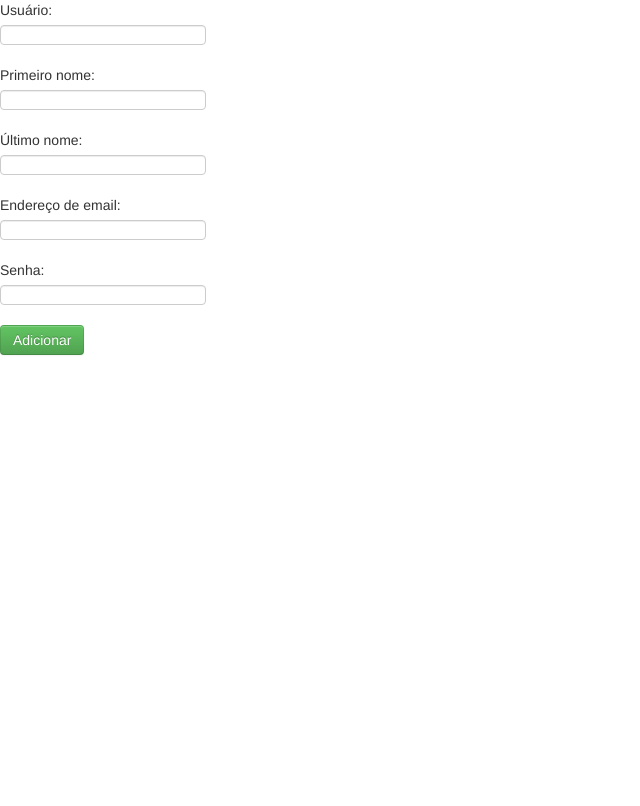
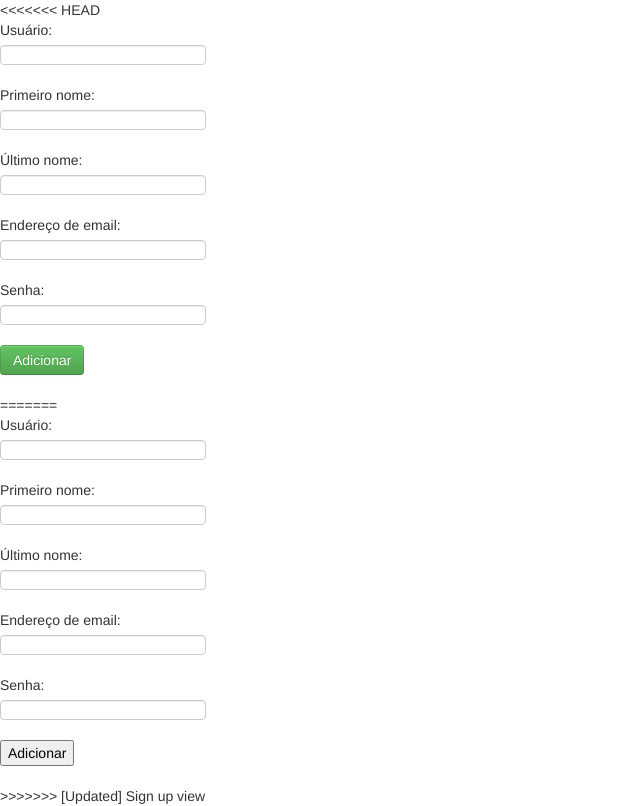
Before and after one commit to diasssavio/CaCCompSite, a Django app: page /content/academic/add/ in a window 1280 px wide. Shown: the whole page, without its empty margins (0-640 px from the left). Before the commit the page ends 355 px from the top, so only its background shows below. Run offline with Django 3.2, Linux system fonts and the light colour scheme; parts of the project's set-up code (start-up, migrations or seed data) failed here and were passed over; some libraries are stand-ins or nearby versions.

Commit message:
[Updated] Sign up view

```diff
--- a/caccomp/content/templates/content/addAcademic.html
+++ b/caccomp/content/templates/content/addAcademic.html
@@ -1,6 +1,7 @@
 {% extends 'content/base.html' %}
 
 {% block body %}
+<<<<<<< HEAD
 	<div class="row-fluid">
 		<div class="span12">
 			<form action="" method="post">
@@ -26,5 +27,20 @@
 				</div></div>
 			</form>
 		</div>
+=======
+	<div>
+		<form action="" method="post">
+			{% csrf_token %}
+			<div>
+				<p>{{ formUser.username.label_tag }} {{ formUser.username }}</p>
+				<p>{{ formUser.first_name.label_tag }} {{ formUser.first_name }}</p>
+				<p>{{ formUser.last_name.label_tag }} {{ formUser.last_name }}</p>
+				<p>{{ formUser.email.label_tag }} {{ formUser.email }}</p>
+				<p>{{ formUser.password.label_tag }} {{ formUser.password }}</p>
+				<!-- {{ formAcademic.as_p }} -->
+				<button type="submit">Adicionar</button>
+			</div>
+		</form>
+>>>>>>> [Updated] Sign up view
 	</div>
 {% endblock %}
--- a/caccomp/content/views.py
+++ b/caccomp/content/views.py
@@ -47,7 +47,10 @@ def addAcademic( request ):
 		formAcademic = FormAcademic( data = request.POST )
 		formUser = FormUser( data = request.POST )
 		if formAcademic.is_valid() and formUser.is_valid():
-			user = formUser.save()
+			# User
+			user = formUser.save( commit = False )
+
+			# Academic
 			academic = formAcademic.save( commit = False )
 			academic.user = user
 			academic.save()
```
Also changed, not shown: 1 other file.
